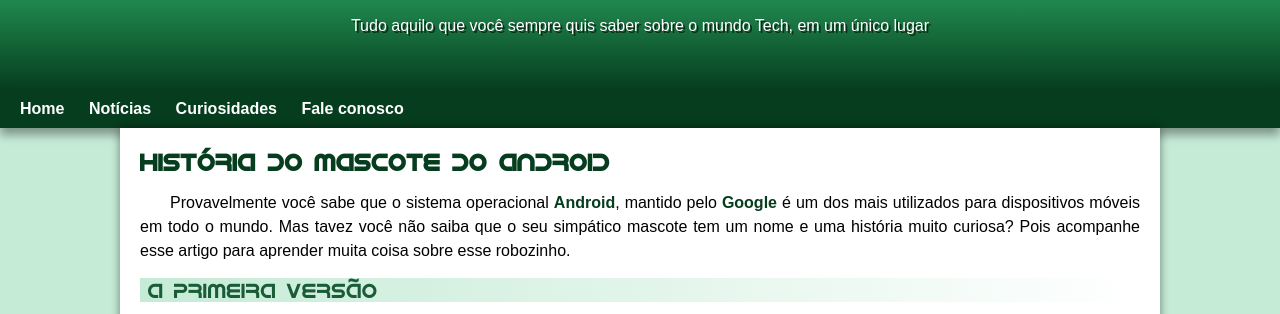
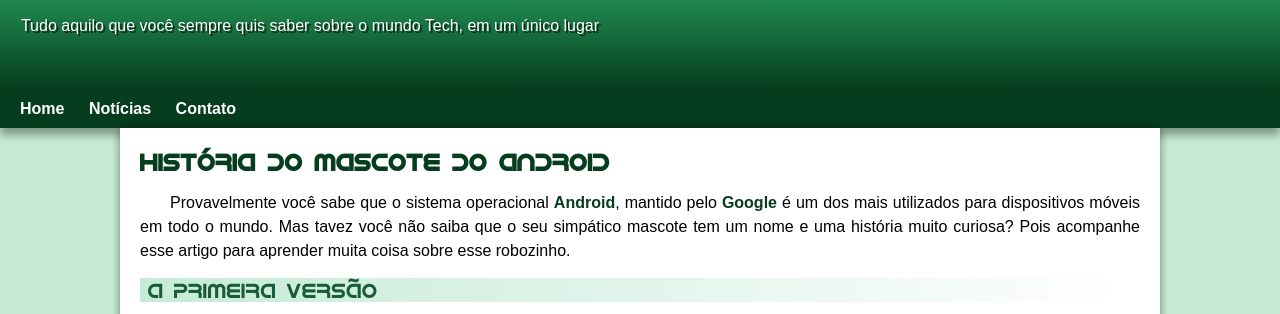
Before and after one commit to robeliomoura/projeto-android, a plain HTML site: page index.html in a window 1280 px wide. Shown: the part 100-414 px from the top of the page. Drawn offline with Linux system fonts and the light colour scheme; a web font is replaced by a local one.

Commit message:
problema de pedding corrigido

```diff
--- a/estilo/style.css
+++ b/estilo/style.css
@@ -60,7 +60,7 @@ header >p {
     max-width: 600px;
     padding-right: 10px;
     padding-left: 10px;
-    margin: auto;
+    padding-bottom: 30;
     text-shadow: 2px 2px 0px rgba(0, 0, 0, 0.596);
 }
 
--- a/index.html
+++ b/index.html
@@ -15,8 +15,7 @@
     <nav>
         <a href="#">Home</a>
         <a href="#">Notícias</a>
-        <a href="#">Curiosidades</a>
-        <a href="#">Fale conosco</a>
+        <a href="#">Contato</a>
     </nav>
 
     <main>
```
